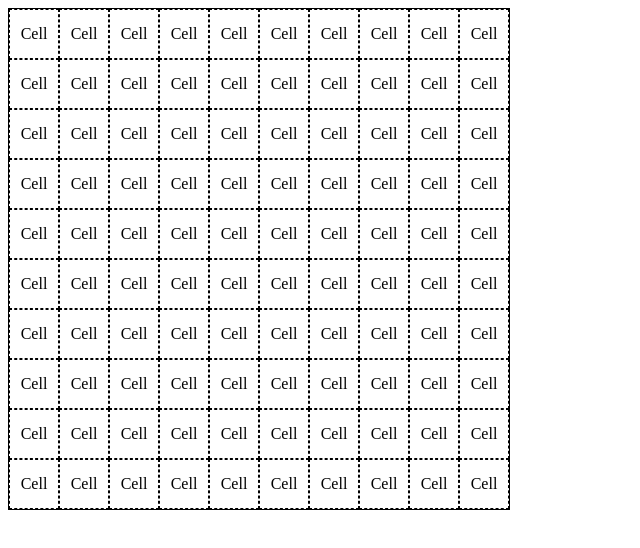
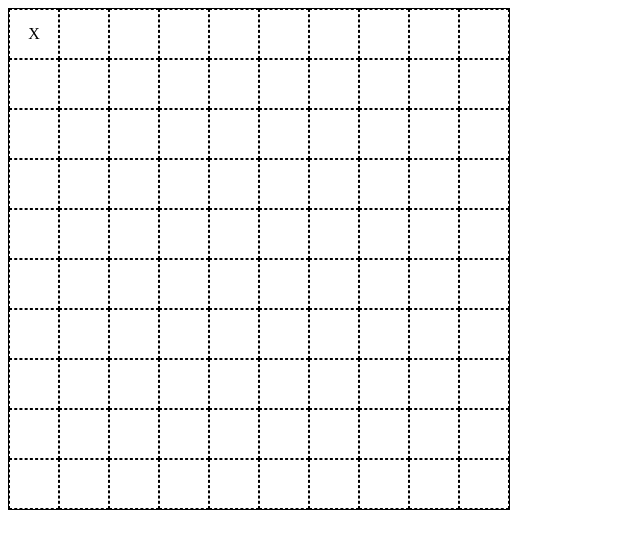
Before and after one commit to Walendemar/simple-sandbox, a React app in the folder site/: page / in a window 1280 px wide. Shown: the top 548 px of the page, without its empty margins (0-640 px from the left). Built offline with nearby package versions, Linux system fonts and the light colour scheme.

Commit message:
#4, adding simple moving

```diff
--- a/site/src/components/Cell/index.js
+++ b/site/src/components/Cell/index.js
@@ -1,7 +1,9 @@
+import { memo } from 'react';
+
 import styles from './Cell.module.css';
 
-const Cell = () => (
-    <div className={styles.root}>Cell</div>
-);
+const Cell = memo(({ isPlaced }) => (
+    <div className={styles.root}>{isPlaced && 'X'}</div>
+));
 
 export default Cell;
--- a/site/src/components/Field/index.js
+++ b/site/src/components/Field/index.js
@@ -1,4 +1,5 @@
 import Cell from '@components/Cell';
+import { useCallback, useEffect, useMemo, useRef, useState } from 'react';
 
 import styles from './Field.module.css';
 
@@ -6,12 +7,62 @@ const ARRAY_OF_FIELD = [];
 ARRAY_OF_FIELD.length = 100;
 ARRAY_OF_FIELD.fill(1, 0, 100);
 
-const Field = () => (
-    <div className={styles.root}>
-        {ARRAY_OF_FIELD.map( () => (
-            <Cell />
-        ))}
-    </div>
-);
+const Field = () => {
+    const [objPos, setObjPos] = useState({
+        x: 0,
+        y: 0,
+        id: 0
+    });
+
+    const handleMoveObject = useCallback((event) => {
+        setObjPos(prevState => {
+            const newPosition = prevState;
+
+            switch(event.key) {
+                case 'ArrowUp':
+                    if (prevState.y > 0) {
+                        newPosition.y = prevState.y - 1;
+                    }
+                    break;
+                case 'ArrowDown':
+                    if (prevState.y < 9) {
+                        newPosition.y = prevState.y + 1;
+                    }
+                    break;
+                case 'ArrowLeft':
+                    if (prevState.x > 0) {
+                        newPosition.x = prevState.x - 1;
+                    }
+                    break;
+                case 'ArrowRight':
+                    if (prevState.x < 9) {
+                        newPosition.x = prevState.x + 1;
+                    }
+                    break;
+            }
+
+            newPosition.id = newPosition.y * 10 + newPosition.x;
+
+            return { ...newPosition };
+        })
+
+    }, []);
+
+    useEffect(() => {
+        window.addEventListener('keydown', handleMoveObject);
+    }, []);
+
+    return (
+        <div className={styles.root}>
+            {ARRAY_OF_FIELD.map( (item, index) => {
+                const isPlaced = objPos.id  === index;
+
+                return (
+                    <Cell key={index} isPlaced={isPlaced}/>
+                );
+        })}
+        </div>
+    );
+};
 
 export default Field;
```
